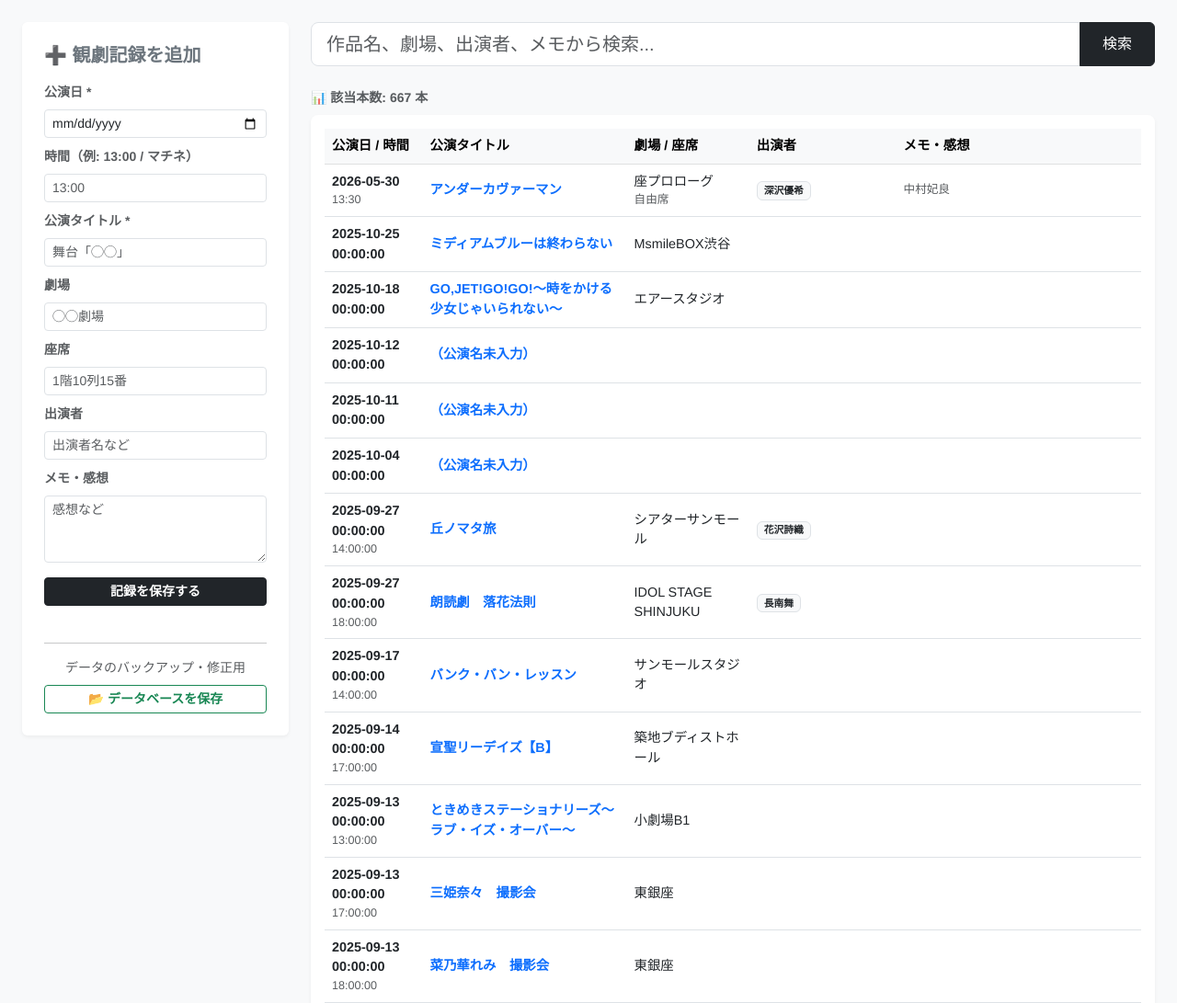
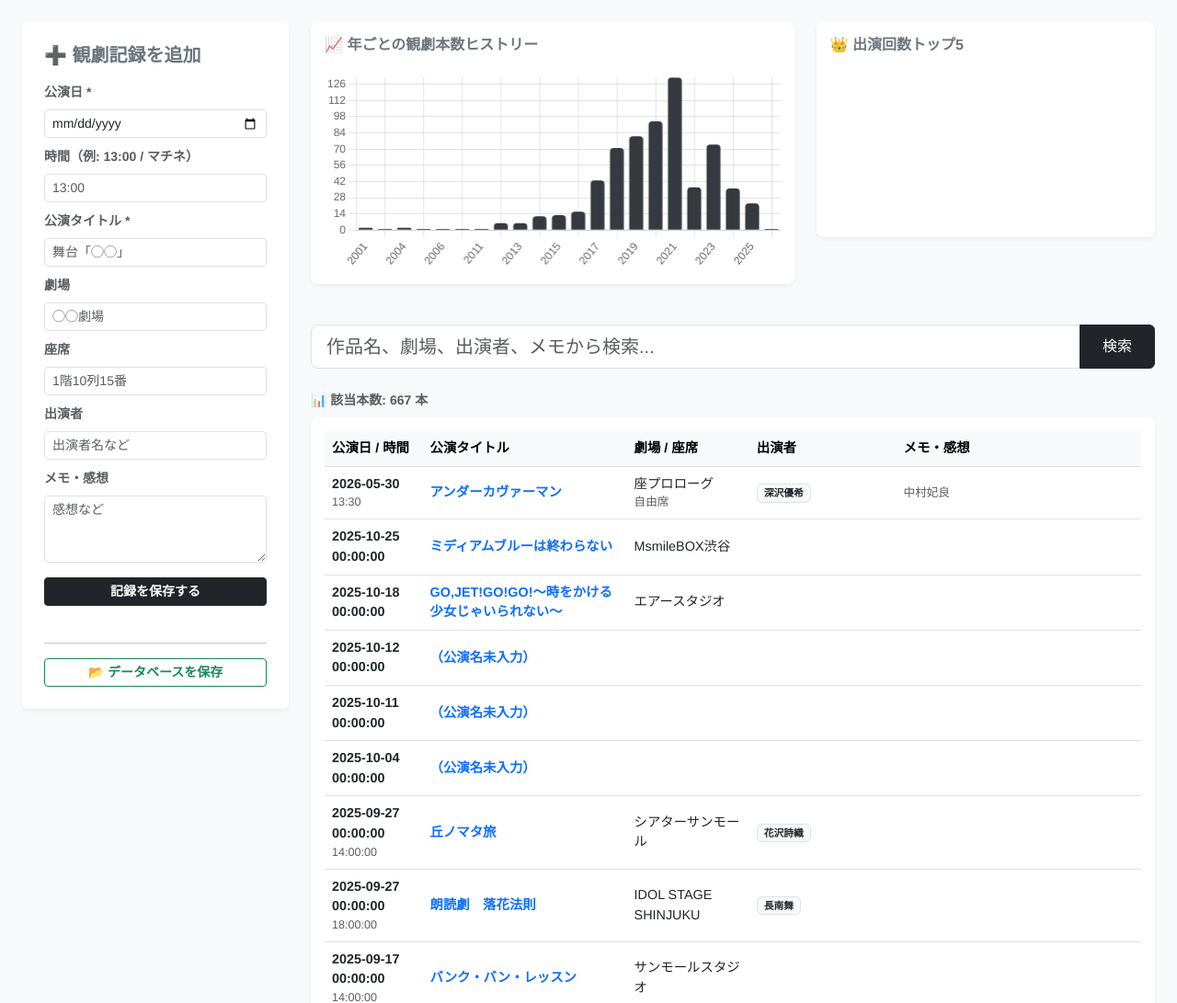
Before and after one commit to Hisao-S/theaterlog, a Flask app: page / in a window 1280 px wide. Shown: the part 56-1147 px from the top of the page at 92% size. Run offline with Flask 3, Linux system fonts and the light colour scheme; data comes from the database, SQL or seed files in the repository; a map, chart or similar area stays blank.

Commit message:
Update index.html

```diff
--- a/templates/index.html
+++ b/templates/index.html
@@ -5,11 +5,14 @@
     <meta name="viewport" content="width=device-width, initial-scale=1.0">
     <title>TheaterLog</title>
     <link href="https://cdn.jsdelivr.net/npm/bootstrap@5.3.0/dist/css/bootstrap.min.css" rel="stylesheet">
+    <script src="https://cdn.jsdelivr.net/npm/chart.js"></script>
     <style>
         body { background-color: #f8f9fa; font-family: 'Helvetica Neue', Arial, sans-serif; }
         .navbar-brand { font-weight: bold; letter-spacing: 1px; }
-        .card { border: none; box-shadow: 0 2px 4px rgba(0,0,0,0.05); position: sticky; top: 20px; }
+        .card { border: none; box-shadow: 0 2px 4px rgba(0,0,0,0.05); }
+        .sticky-sidebar { position: sticky; top: 20px; }
         .table-responsive { background: white; border-radius: 8px; padding: 15px; box-shadow: 0 2px 4px rgba(0,0,0,0.05); }
+        .chart-container { background: white; border-radius: 8px; padding: 15px; box-shadow: 0 2px 4px rgba(0,0,0,0.05); margin-bottom: 20px; }
     </style>
 </head>
 <body>
@@ -23,7 +26,7 @@
 <div class="container-fluid px-4">
     <div class="row">
         <div class="col-md-3 mb-4">
-            <div class="card p-4">
+            <div class="card p-4 sticky-sidebar">
                 <h5 class="card-title mb-3 fw-bold text-secondary">➕ 観劇記録を追加</h5>
                 <form method="POST" class="mb-4">
                     <div class="mb-2">
@@ -59,13 +62,28 @@
 
                 <hr>
                 <div class="text-center">
-                    <p class="text-muted small mb-2">データのバックアップ・修正用</p>
                     <a href="/download-db" class="btn btn-outline-success w-100 fw-bold btn-sm">📂 データベースを保存</a>
                 </div>
             </div>
         </div>
 
         <div class="col-md-9">
+
+            <div class="row mb-4">
+                <div class="col-md-7">
+                    <div class="chart-container">
+                        <h6 class="fw-bold text-secondary mb-3">📈 年ごとの観劇本数ヒストリー</h6>
+                        <canvas id="yearlyChart" style="max-height: 220px;"></canvas>
+                    </div>
+                </div>
+                <div class="col-md-5">
+                    <div class="chart-container">
+                        <h6 class="fw-bold text-secondary mb-3">👑 出演回数トップ5</h6>
+                        <canvas id="actorChart" style="max-height: 220px;"></canvas>
+                    </div>
+                </div>
+            </div>
+
             <form method="GET" class="mb-4">
                 <div class="input-group">
                     <input type="text" name="search" class="form-control form-control-lg" placeholder="作品名、劇場、出演者、メモから検索..." value="{{ search_query }}">
@@ -117,5 +135,46 @@
 </div>
 
 <script src="https://cdn.jsdelivr.net/npm/bootstrap@5.3.0/dist/js/bootstrap.bundle.min.js"></script>
+
+<script>
+    // 1. 年ごとの本数グラフ
+    const ctxYear = document.getElementById('yearlyChart').getContext('2d');
+    new Chart(ctxYear, {
+        type: 'bar',
+        data: {
+            labels: {{ stats.years|tojson }},
+            datasets: [{
+                label: '観劇本数',
+                data: {{ stats.year_counts|tojson }},
+                backgroundColor: '#343a40',
+                borderRadius: 4
+            }]
+        },
+        options: {
+            plugins: { legend: { display: false } },
+            scales: { y: { beginAtZero: true, ticks: { stepSize: 1 } } }
+        }
+    });
+
+    // 2. 出演者トップ5グラフ
+    const ctxActor = document.getElementById('actorChart').getContext('2d');
+    new Chart(ctxActor, {
+        type: 'index' === 'index' ? 'y' : 'y', // 横棒グラフにする設定
+        data: {
+            labels: {{ stats.actors|tojson }},
+            datasets: [{
+                label: '出演回数',
+                data: {{ stats.actor_counts|tojson }},
+                backgroundColor: '#0d6efd',
+                borderRadius: 4
+            }]
+        },
+        options: {
+            indexAxis: 'y',
+            plugins: { legend: { display: false } },
+            scales: { x: { beginAtZero: true, ticks: { stepSize: 1 } } }
+        }
+    });
+</script>
 </body>
 </html>
```
